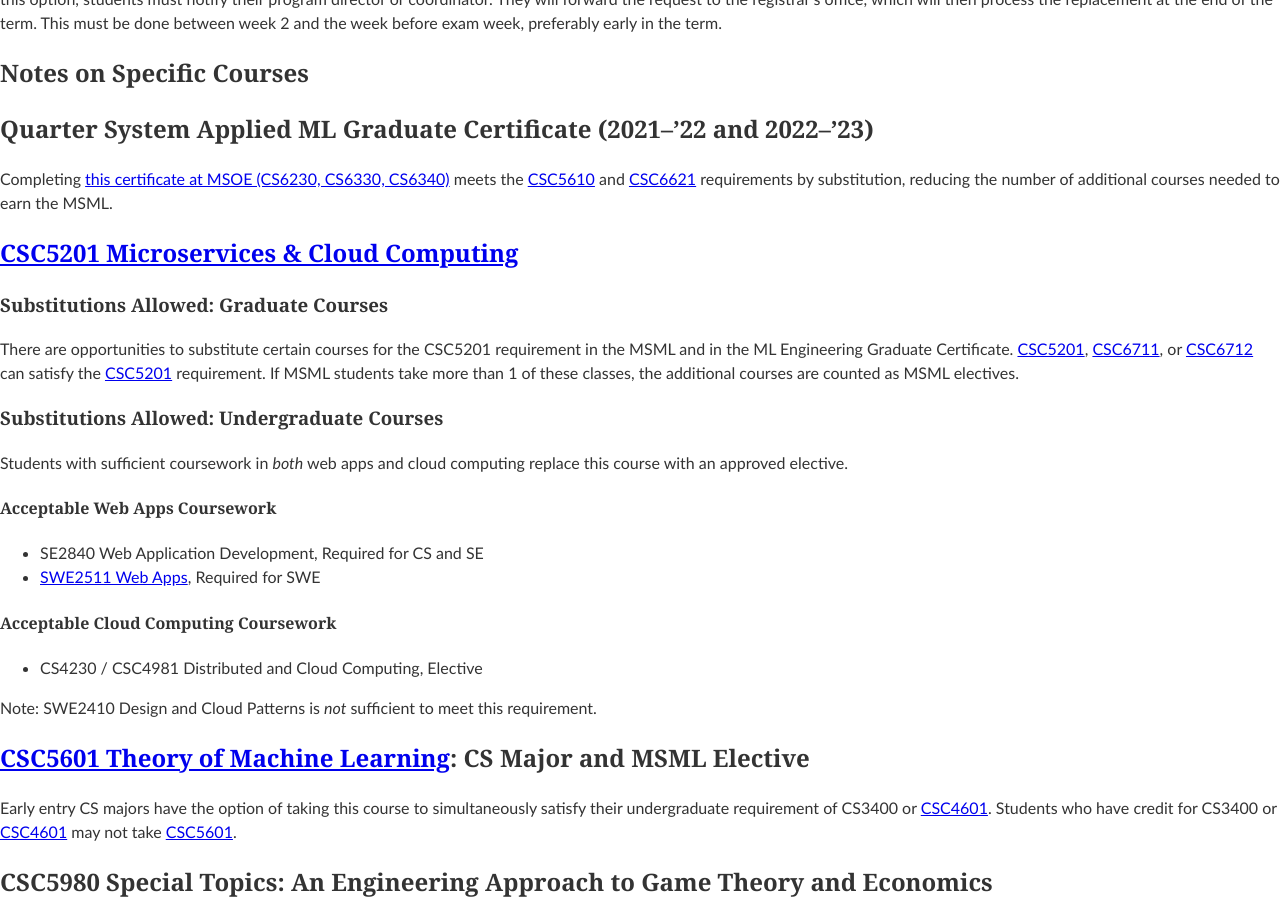
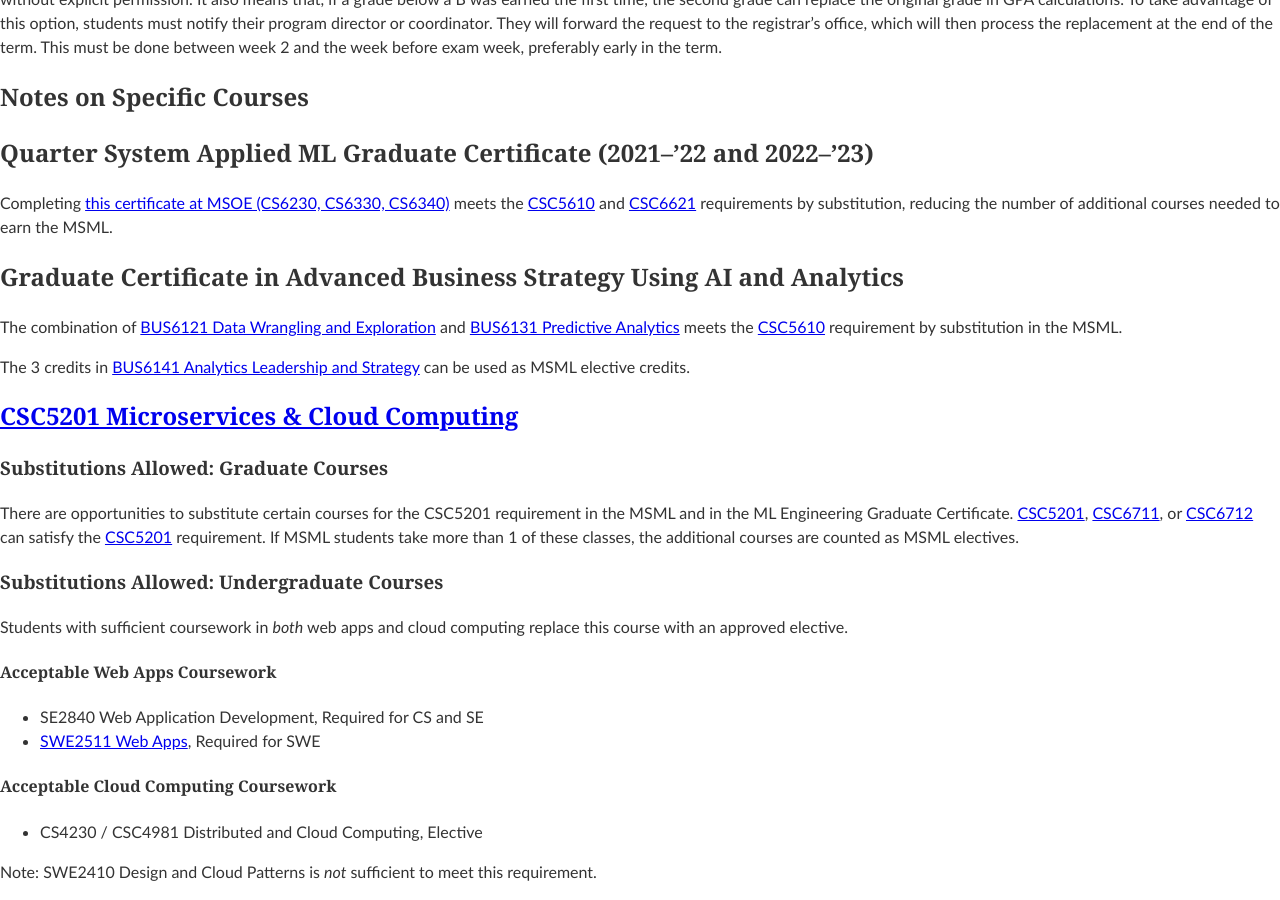
Before and after one commit to edurant/edurant.github.io, a Jekyll site: the page built from advising/msml.md, in a window 1280 px wide and 900 px high, scrolled down 4354 px. Built offline with Jekyll 4.4.1, drawn with Linux system fonts in a browser that asks for light colours; our own code applies the rules of GitHub Pages for plain Markdown files; some of the changed text lies outside the part shown.

Commit message:
MSML: BUS6xxx classes accepted

```diff
--- a/advising/msml.md
+++ b/advising/msml.md
@@ -119,6 +119,12 @@ MSOE's machine learning programs automatically grant requests to retake and grad
 
 Completing [this certificate at MSOE (CS6230, CS6330, CS6340)](https://catalog.msoe.edu/preview_program.php?catoid=33&poid=1675) meets the [CSC5610][CSC5610] and [CSC6621][CSC6621] requirements by substitution, reducing the number of additional courses needed to earn the MSML.
 
+## Graduate Certificate in Advanced Business Strategy Using AI and Analytics
+
+The combination of [BUS6121 Data Wrangling and Exploration][BUS6121] and [BUS6131 Predictive Analytics][BUS6131] meets the [CSC5610][CSC5610] requirement by substitution in the MSML.
+
+The 3 credits in [BUS6141 Analytics Leadership and Strategy][BUS6141] can be used as MSML elective credits.
+
 ## [CSC5201 Microservices &amp; Cloud Computing][CSC5201]
 
 ### Substitutions Allowed: Graduate Courses
@@ -167,8 +173,8 @@ The steps for enrolling in the capstone project course are:
 
 1. About a year before your capstone begins:
    1. Receive approval from the capstone coordinator to begin your capstone in a particular semester.
+   1. Discuss and refine your project idea with potential capstone advisors.
    1. Submit a paragraph describing your project idea to the capstone coordinator.
-   1. Discuss and refine your project idea with potential capstone advisors.
    1. Keep the capstone coordinator updated if your project idea changes significantly and on any advisor preferences.
 1. About a semester before your capstone begins:
    1. The capstone coordinator notifies you who your advisor will be.
@@ -275,6 +281,9 @@ CSC6999 | Elective | Computer Science Independent Study | varies
 [SWE2710]: https://catalog.msoe.edu/preview_course_nopop.php?catoid=37&coid=41470
 
 [BME5210]: https://catalog.msoe.edu/preview_course_nopop.php?catoid=38&coid=42526
+[BUS6121]: https://catalog.msoe.edu/preview_course_nopop.php?catoid=38&coid=42441
+[BUS6131]: https://catalog.msoe.edu/preview_course_nopop.php?catoid=38&coid=42445
+[BUS6141]: https://catalog.msoe.edu/preview_course_nopop.php?catoid=38&coid=42440
 [CSC5120]: https://catalog.msoe.edu/preview_course_nopop.php?catoid=38&coid=42485
 [CSC5201]: https://catalog.msoe.edu/preview_course_nopop.php?catoid=38&coid=42448
 [CSC5241]: https://catalog.msoe.edu/preview_course_nopop.php?catoid=38&coid=42509
@@ -320,6 +329,7 @@ CSC6999 | Elective | Computer Science Independent Study | varies
   * CSC6711: Dr. Nowling (very limited capacity; closed section requests will be considered in August)
   * MTH5810: Dr. Armstrong
 * Spring, 2025
+  * BUS6141: TBD
   * CSC5201: TBD (off-term offering)
   * CSC5610: TBD
   * CSC5611: TBD
```
